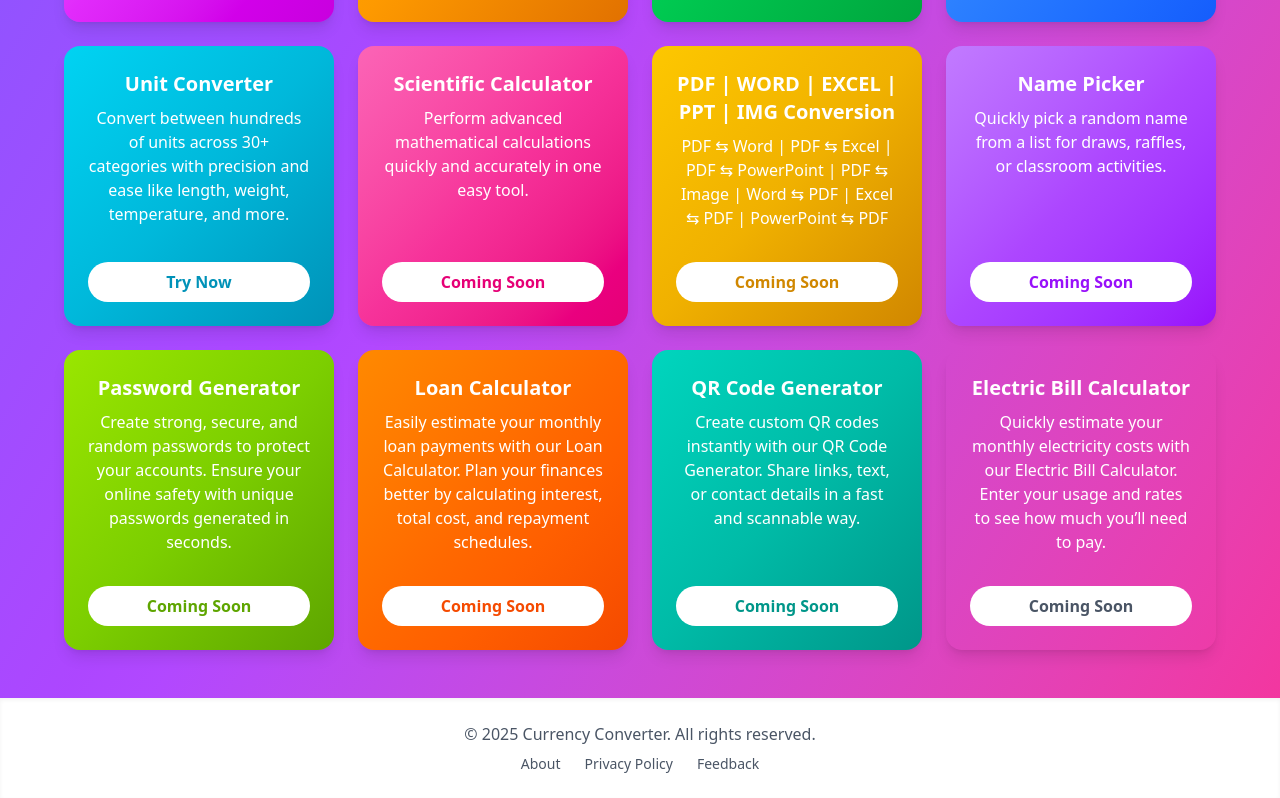
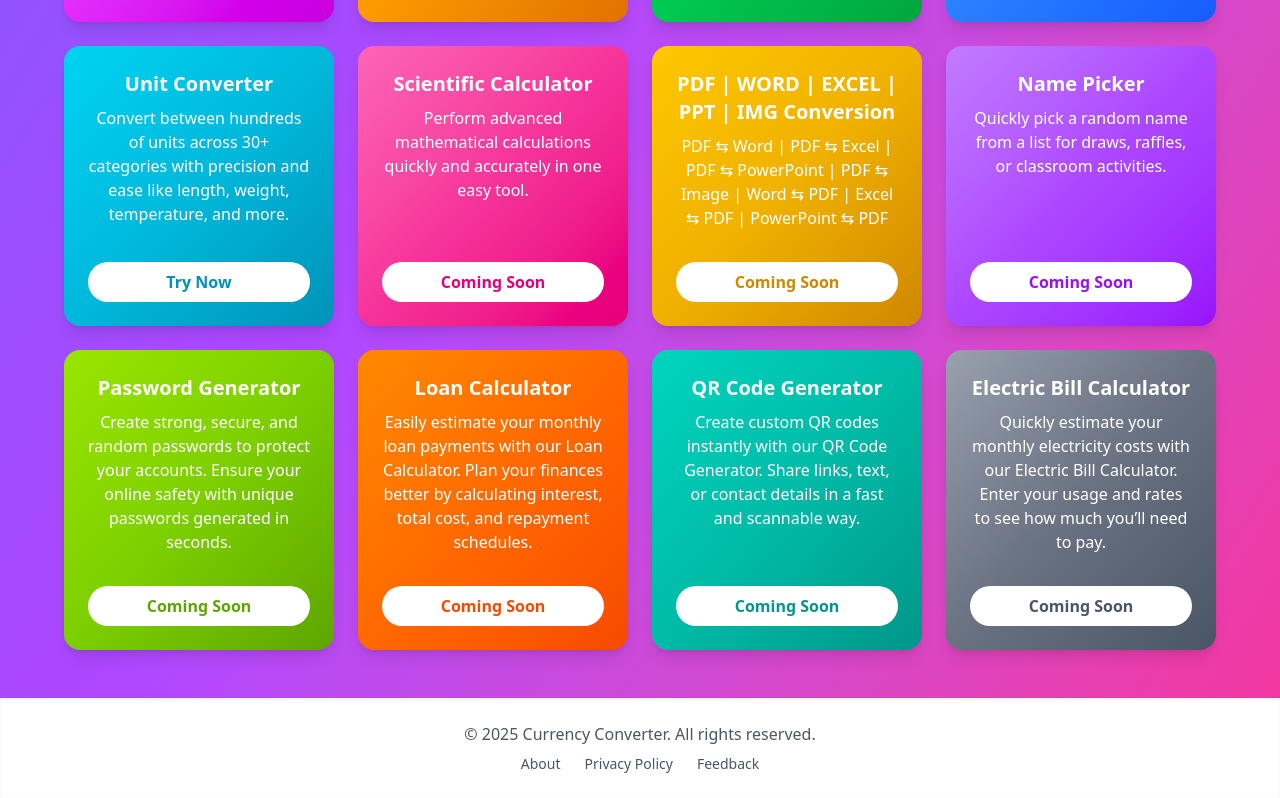
Before and after one commit to Jasoon-Dev/Currency-Converter, a React (Vite) app: page / in a window 1280 px wide. Shown: the part 1262-2060 px from the top of the page. Built offline with nearby package versions, Linux system fonts and the light colour scheme; no server answers.

Commit message:
Update App.jsx

```diff
--- a/src/App.jsx
+++ b/src/App.jsx
@@ -342,7 +342,7 @@
                     </Link>
                   </div>
                   {/* BMI Calculator 12*/}
-                  <div className="p-6 rounded-2xl shadow-lg hover:shadow-xl transition text-center text-white bg-gradient-to-brfrom-gray-400 via-gray-500 to-gray-600  flex flex-col justify-between">
+                  <div className="p-6 rounded-2xl shadow-lg hover:shadow-xl transition text-center text-white bg-gradient-to-br from-gray-400 via-gray-500 to-gray-600  flex flex-col justify-between">
                     <div>
                       <h3 className="text-xl font-bold mb-2">Electric Bill Calculator</h3>
                       <p className="mb-4">
```
